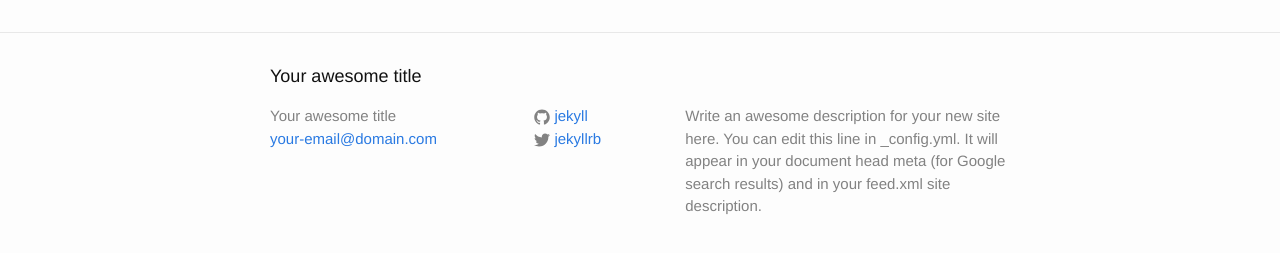
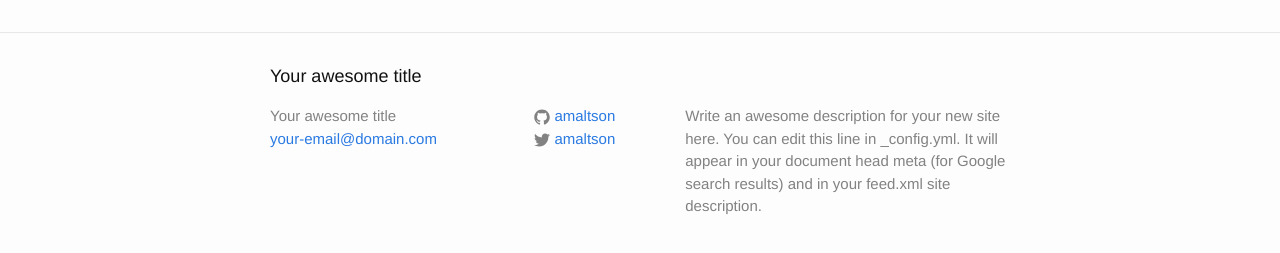
Before and after one commit to amaltson/til.maltson.com, a Jekyll site: the page built from index.html, in a window 1280 px wide. Shown: the part 264-517 px from the top of the page. Built offline with Jekyll 4.4.1, drawn with Linux system fonts in a browser that asks for light colours.

```diff
--- a/_config.yml
+++ b/_config.yml
@@ -7,8 +7,10 @@
   Google search results) and in your feed.xml site description.
 baseurl: "" # the subpath of your site, e.g. /blog/
 url: "http://yourdomain.com" # the base hostname & protocol for your site
-twitter_username: jekyllrb
-github_username:  jekyll
+twitter_username: amaltson
+github_username:  amaltson
 
 # Build settings
 markdown: kramdown
+
+gems: [octopress-genesis-theme]
```
